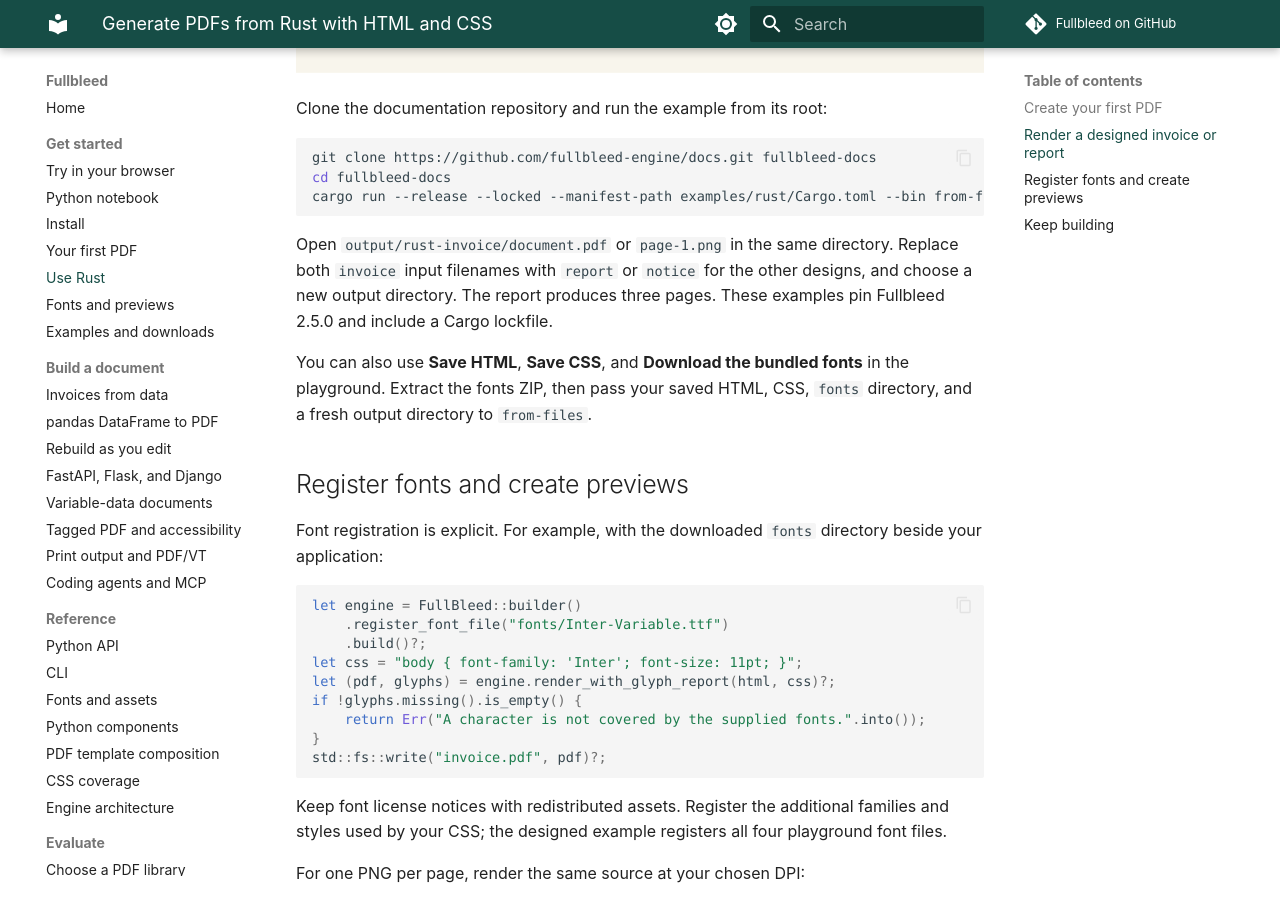
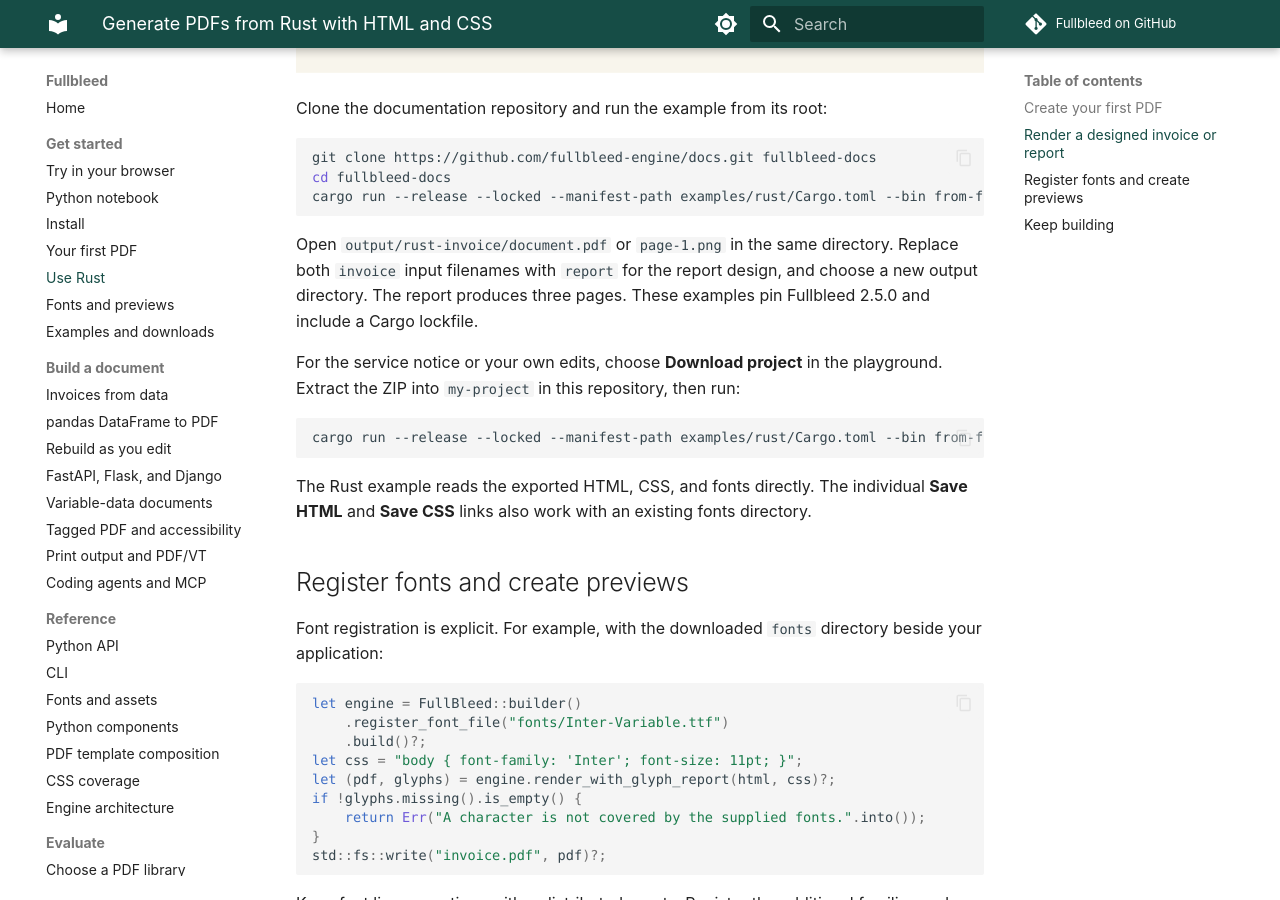
Before and after one commit to fullbleed-engine/docs, an MkDocs documentation site: the page built from docs/getting-started/rust.md, in a window 1280 px wide and 900 px high, scrolled down 2052 px. Built offline with MkDocs 1.6.1 and Material for MkDocs 9.7.7, drawn with Linux system fonts in a browser that asks for light colours; comment, search, counter and statistics services are not loaded.

Commit message:
Replay the same prepared playground inputs in Rust verification

````diff
--- a/docs/getting-started/rust.md
+++ b/docs/getting-started/rust.md
@@ -65,13 +65,19 @@
 ```
 
 Open `output/rust-invoice/document.pdf` or `page-1.png` in the same directory.
-Replace both `invoice` input filenames with `report` or `notice` for the
-other designs, and choose a new output directory. The report produces three
+Replace both `invoice` input filenames with `report` for the report design,
+and choose a new output directory. The report produces three
 pages. These examples pin Fullbleed 2.5.0 and include a Cargo lockfile.
 
-You can also use **Save HTML**, **Save CSS**, and **Download the bundled fonts**
-in the playground. Extract the fonts ZIP, then pass your saved HTML, CSS,
-`fonts` directory, and a fresh output directory to `from-files`.
+For the service notice or your own edits, choose **Download project** in the
+playground. Extract the ZIP into `my-project` in this repository, then run:
+
+```bash
+cargo run --release --locked --manifest-path examples/rust/Cargo.toml --bin from-files -- my-project/input.html my-project/style.css my-project/fonts output/my-project
+```
+
+The Rust example reads the exported HTML, CSS, and fonts directly. The individual
+**Save HTML** and **Save CSS** links also work with an existing fonts directory.
 
 ## Register fonts and create previews
 
````
Also changed, not shown: examples/rust/README.md (+5 -4 lines), 2 other files.
